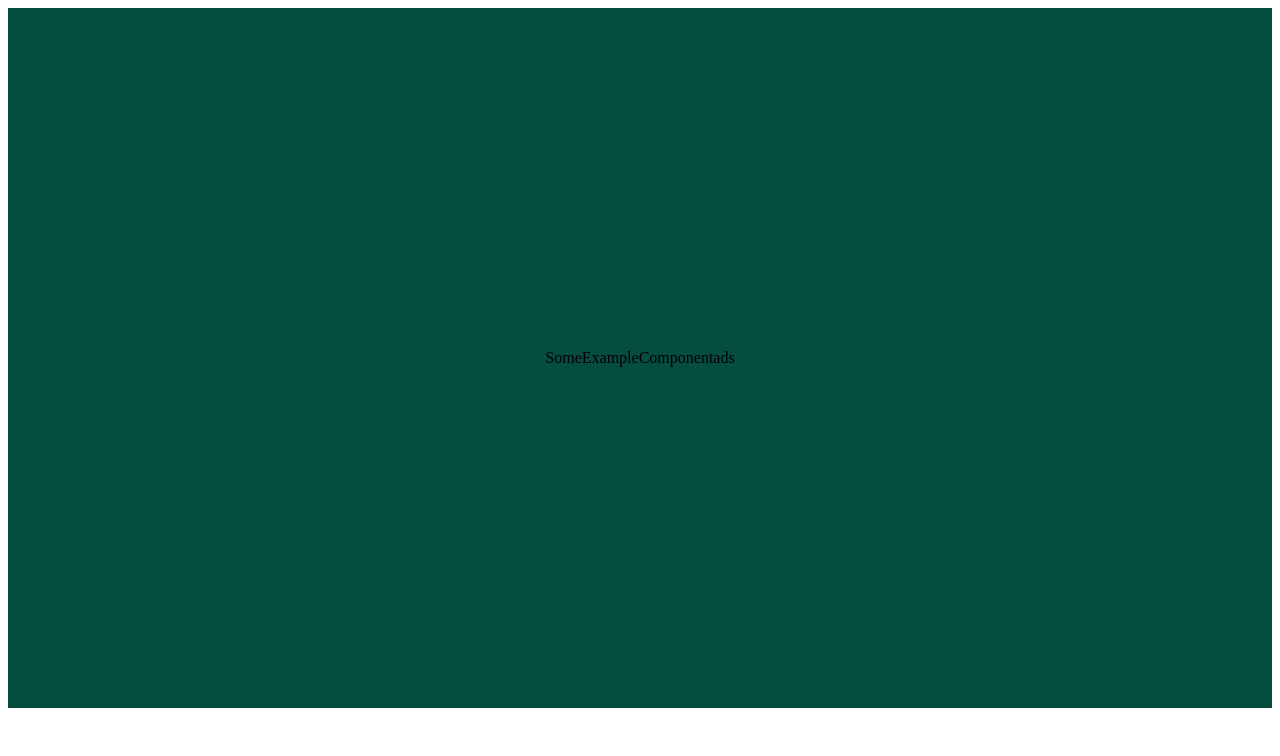
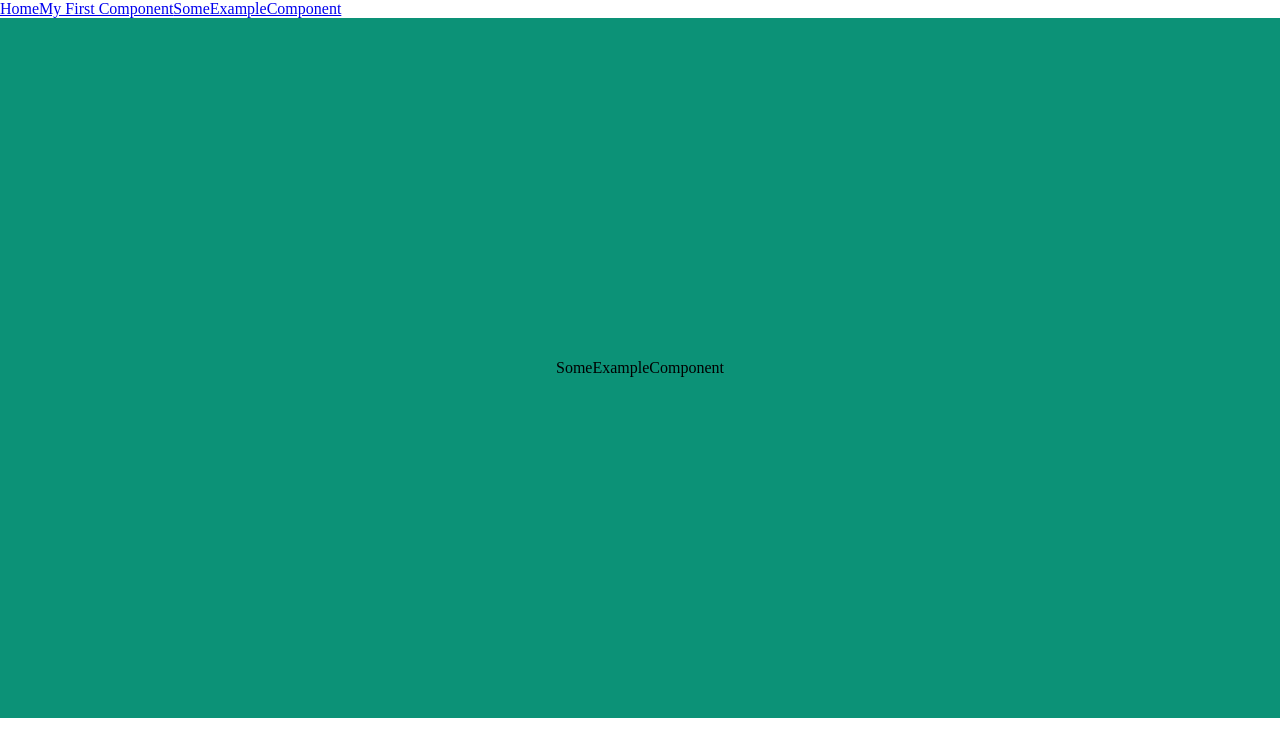
Before and after one commit to Shima2022/shima_portfolio, a React (Create React App) app: page / in a window 1280 px wide. Shown: the top 756 px of the page. Built offline with nearby package versions, Linux system fonts and the light colour scheme.

Commit message:
create navbar

```diff
--- a/package.json
+++ b/package.json
@@ -12,6 +12,7 @@
     "@types/react-dom": "^18.0.7",
     "react": "^18.2.0",
     "react-dom": "^18.2.0",
+    "react-router-dom": "^6.4.2",
     "react-scripts": "5.0.1",
     "sass": "^1.55.0",
     "typescript": "^4.8.4",
--- a/src/components/example/someExampleComponent.module.scss
+++ b/src/components/example/someExampleComponent.module.scss
@@ -1,7 +1,7 @@
 .container {
     width: 100%;
     height: 700px;
-    background: #054d3e;
+    background: #0c9277;
     display: flex;
     flex-direction: column;
     justify-content: center;
--- a/src/components/example/someExampleComponent.tsx
+++ b/src/components/example/someExampleComponent.tsx
@@ -8,7 +8,7 @@ type SomeExampleComponentProps = {
 const SomeExampleComponent: React.FC<SomeExampleComponentProps> = () => {
   return (
     <div className={styles.container}>
-      SomeExampleComponentads
+      SomeExampleComponent
     </div>
   )
 }
--- /dev/null
+++ b/src/components/navbar/navbar.module.scss
@@ -0,0 +1,3 @@
+.container {
+
+}
--- /dev/null
+++ b/src/components/navbar/navbar.tsx
@@ -0,0 +1,21 @@
+import React from 'react'
+import { Link } from 'react-router-dom'
+import styles from './navbar.module.scss'
+
+
+
+type NavbarProps = {
+
+}
+
+const Navbar: React.FC<NavbarProps> = () => {
+  return (
+    <div className={styles.container}>
+      <Link to="https://shima2022.github.io/shima_portfolio/">Home</Link>
+      <Link to="first">My First Component</Link>
+      <Link to="example">SomeExampleComponent</Link>
+    </div>
+  )
+}
+
+export default Navbar
--- /dev/null
+++ b/src/index.module.scss
@@ -0,0 +1,3 @@
+body {
+    margin: 0;
+}
--- a/src/index.tsx
+++ b/src/index.tsx
@@ -1,14 +1,36 @@
 import React from 'react';
 import ReactDOM from 'react-dom/client';
 import App from './App';
+import SomeExampleComponent from './components/example/someExampleComponent';
+import MyFirstComponent from './components/myFirstComponent';
+import styles from './index.module.scss';
 import reportWebVitals from './reportWebVitals';
+import {
+  BrowserRouter,
+  Routes,
+  Route,
+  Link,
+} from "react-router-dom";
+import Navbar from './components/navbar/navbar';
+
 
 const root = ReactDOM.createRoot(
   document.getElementById('root') as HTMLElement
 );
 root.render(
   <React.StrictMode>
-    <App />
+    <BrowserRouter>
+    <div className={styles.container}>
+      <Link to="https://shima2022.github.io/shima_portfolio/">Home</Link>
+      <Link to="first">My First Component</Link>
+      <Link to="example">SomeExampleComponent</Link>
+    </div>
+      <Routes>
+        <Route path='/' element={<App />}></Route>
+        <Route path='example' element={<SomeExampleComponent />} />
+        <Route path='/first' element={<MyFirstComponent />} />
+      </Routes>
+    </BrowserRouter>
   </React.StrictMode>
 );
 
```
Also changed, not shown: src/myApp.tsx (+30 -5 lines), 1 other file (tests, documents, lock files or other folders).
